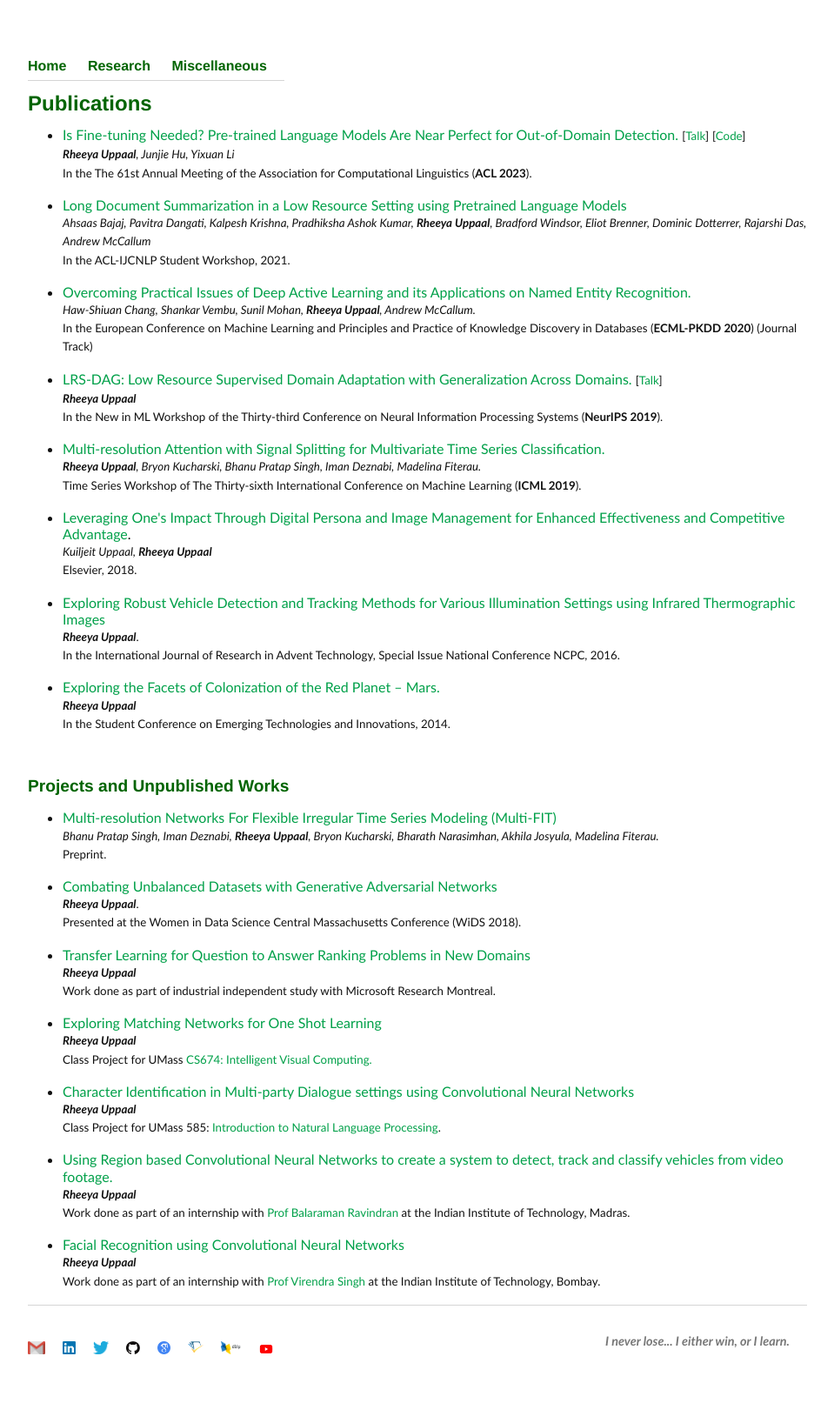
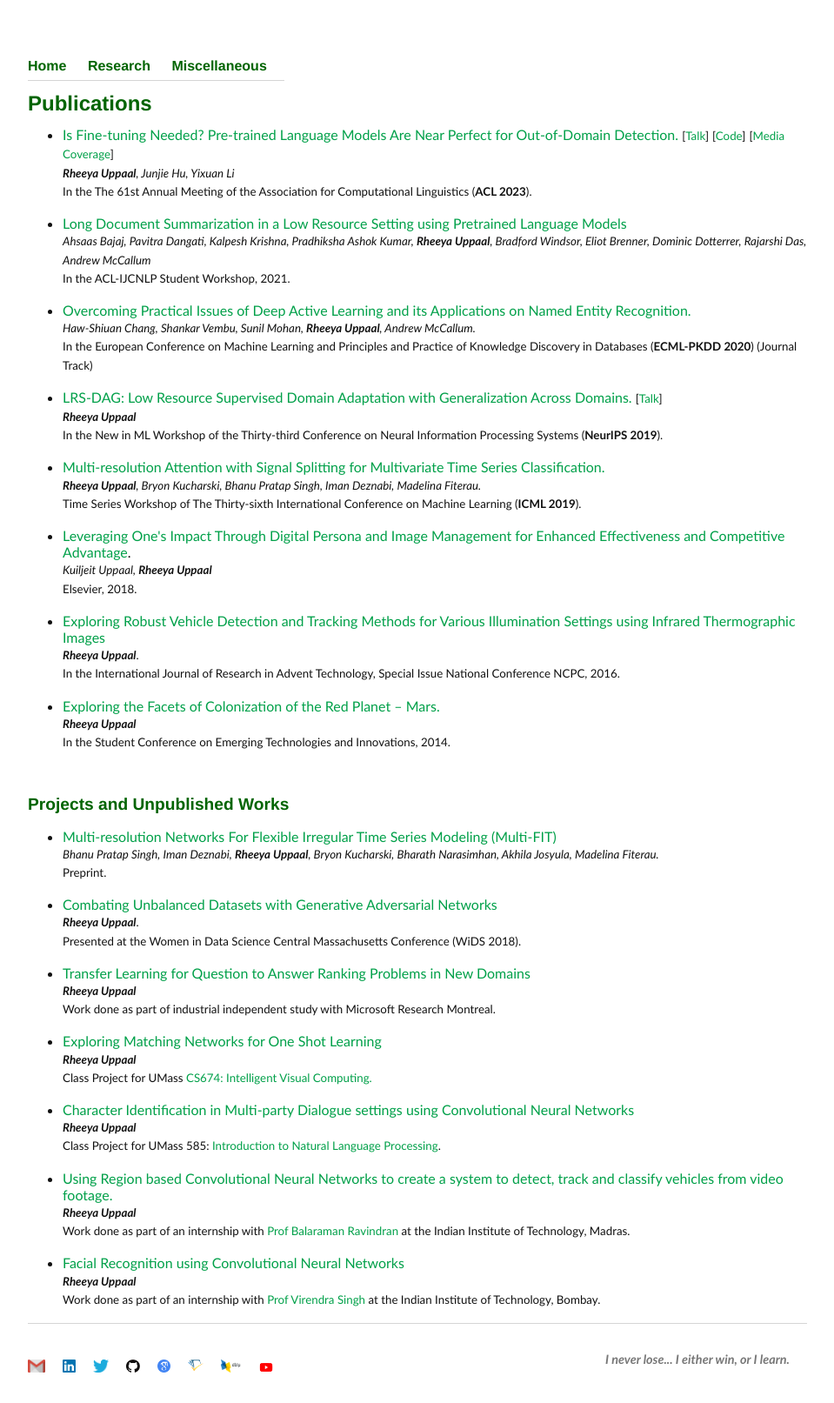
Before and after one commit to Uppaal/Uppaal.github.io, a Jekyll site: the page built from research.html, in a window 1280 px wide. Shown: the whole page at 87% size, without its empty margins (160-1119 px from the left). Built offline with Jekyll 4.4.1, drawn with Linux system fonts in a browser that asks for light colours; before the commit the page ends 1591 px from its top, so only the background shows below that.

Commit message:
Update research.html

```diff
--- a/research.html
+++ b/research.html
@@ -18,7 +18,7 @@ title: Publications
 	<h1>Publications</h1>
 <!--	<br>-->
 	<ul>
-	<li><a href="https://arxiv.org/abs/2305.13282">Is Fine-tuning Needed? Pre-trained Language Models Are Near Perfect for Out-of-Domain Detection.</a> <small>[<a href="https://youtu.be/iVfXGQ0iwzQ">Talk</a>]</small> <small>[<a href="https://github.com/Uppaal/lm-ood">Code</a>]</small> <br><small><i><b>Rheeya Uppaal</b>, Junjie Hu, Yixuan Li</i><br>In the The 61st Annual Meeting of the Association for Computational Linguistics (<b>ACL 2023</b>).</small></li>
+	<li><a href="https://arxiv.org/abs/2305.13282">Is Fine-tuning Needed? Pre-trained Language Models Are Near Perfect for Out-of-Domain Detection.</a> <small>[<a href="https://youtu.be/iVfXGQ0iwzQ">Talk</a>]</small> <small>[<a href="https://github.com/Uppaal/lm-ood">Code</a>]</small> <small>[<a href="https://casmi.northwestern.edu/news/articles/2023/study-finds-simple-method-can-improve-safety-for-language-models.html">Media Coverage</a>]</small> <br><small><i><b>Rheeya Uppaal</b>, Junjie Hu, Yixuan Li</i><br>In the The 61st Annual Meeting of the Association for Computational Linguistics (<b>ACL 2023</b>).</small></li>
 	<li><a href="https://arxiv.org/abs/2103.00751">Long Document Summarization in a Low Resource Setting using Pretrained Language Models</a><br><small><i>Ahsaas Bajaj, Pavitra Dangati, Kalpesh Krishna, Pradhiksha Ashok Kumar, <b>Rheeya Uppaal</b>, Bradford Windsor, Eliot Brenner, Dominic Dotterrer, Rajarshi Das, Andrew McCallum</i><br>In the ACL-IJCNLP Student Workshop, 2021.</small></li>
 	<li><a href="https://arxiv.org/abs/1911.07335">Overcoming Practical Issues of Deep Active Learning and its Applications on Named Entity Recognition.</a><br><small><i>Haw-Shiuan Chang, Shankar Vembu, Sunil Mohan, <b>Rheeya Uppaal</b>, Andrew McCallum.</i><br>In the European Conference on Machine Learning and Principles and Practice of Knowledge Discovery in Databases (<b>ECML-PKDD 2020</b>) (Journal Track)</small></li>
 	<li><a href="https://arxiv.org/abs/1909.06718">LRS-DAG: Low Resource Supervised Domain Adaptation with Generalization Across Domains.</a> <small>[<a href="https://www.youtube.com/watch?v=17nxep0Ux50&feature=youtu.be">Talk</a>]</small><br><small><i><b>Rheeya Uppaal</b></i><br>In the New in ML Workshop of the Thirty-third Conference on Neural Information Processing Systems (<b>NeurIPS 2019</b>).</small></li>
```
